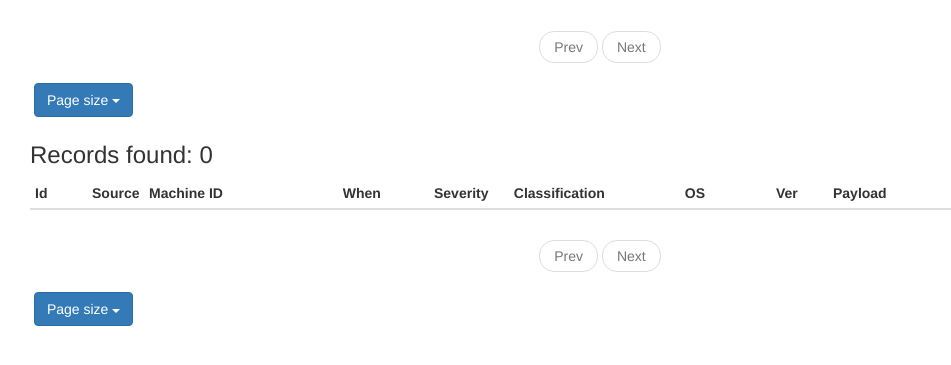
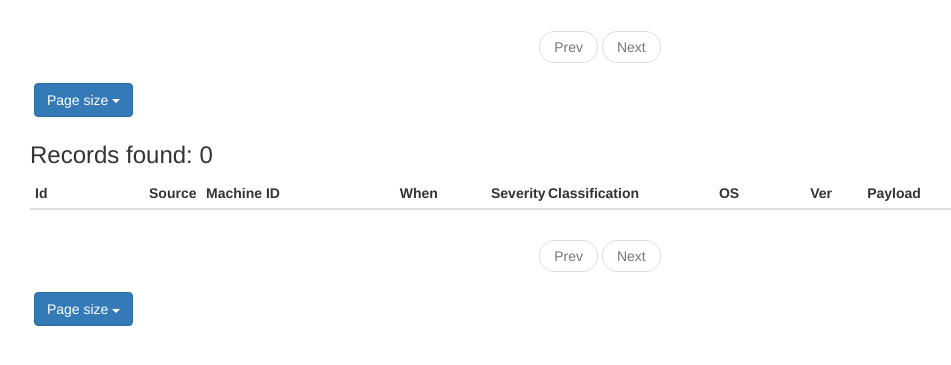
Before and after one commit to clearlinux/telemetrics-backend, a Flask app: page /telemetryui/records in a window 1280 px wide. Shown: the part 381-746 px from the top of the page, without its empty margins (40-991 px from the left). Run offline with Flask 2, Linux system fonts and the light colour scheme; data that the repository does not hold is empty; parts of the project's set-up code (start-up, migrations or seed data) failed here and were passed over; some libraries are stand-ins or nearby versions.

Commit message:
Increased width of record id column in UI

```diff
--- a/telemetryui/telemetryui/static/css/style.css
+++ b/telemetryui/telemetryui/static/css/style.css
@@ -85,7 +85,10 @@ table.telem-records {
 }
 
 th.row-id {
-    width: 5%
+    width: 10%;
+    white-space: nowrap;
+    overflow: hidden;
+    text-overflow: ellipsis;
 }
 
 th.row-source {
@@ -101,7 +104,7 @@ th.row-when {
 }
 
 th.row-severity {
-    width: 7%;
+    width: 5%;
 }
 
 th.row-class {
@@ -117,7 +120,7 @@ th.row-version {
 }
 
 th.row-payload {
-    width: 25%;
+    width: 22%;
 }
 
 th.row-button {
```
